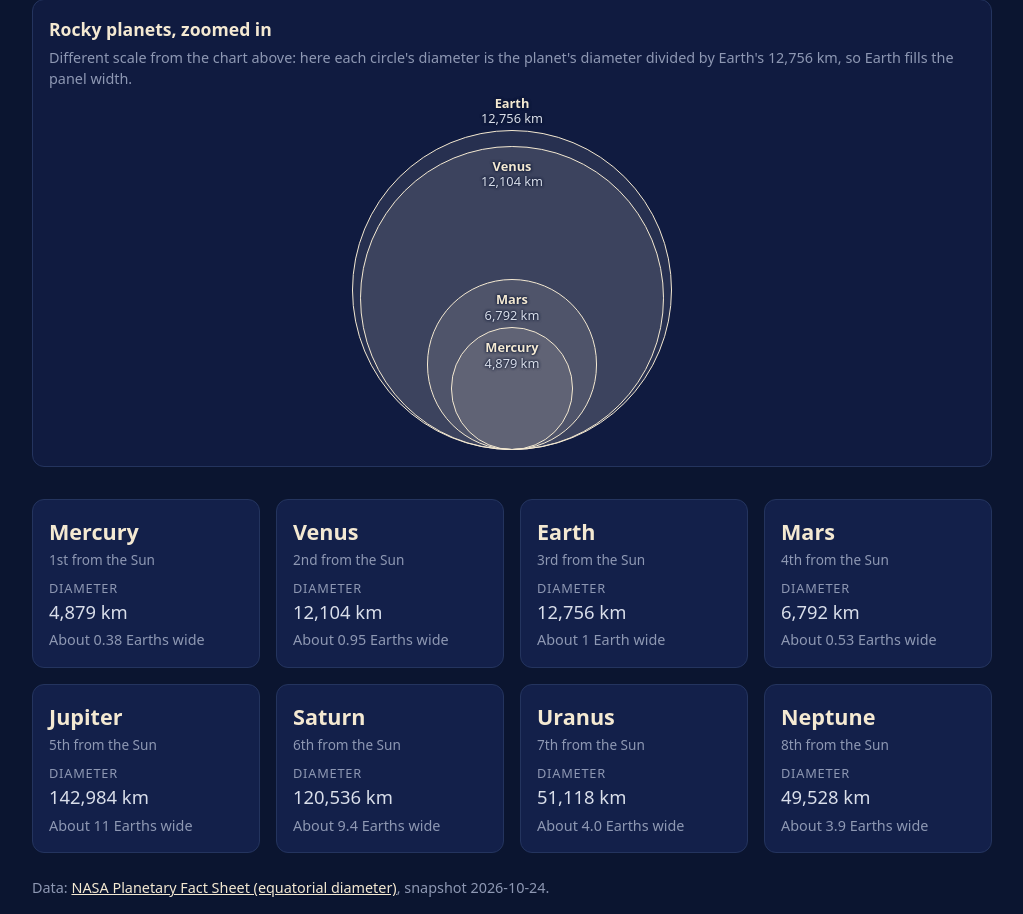
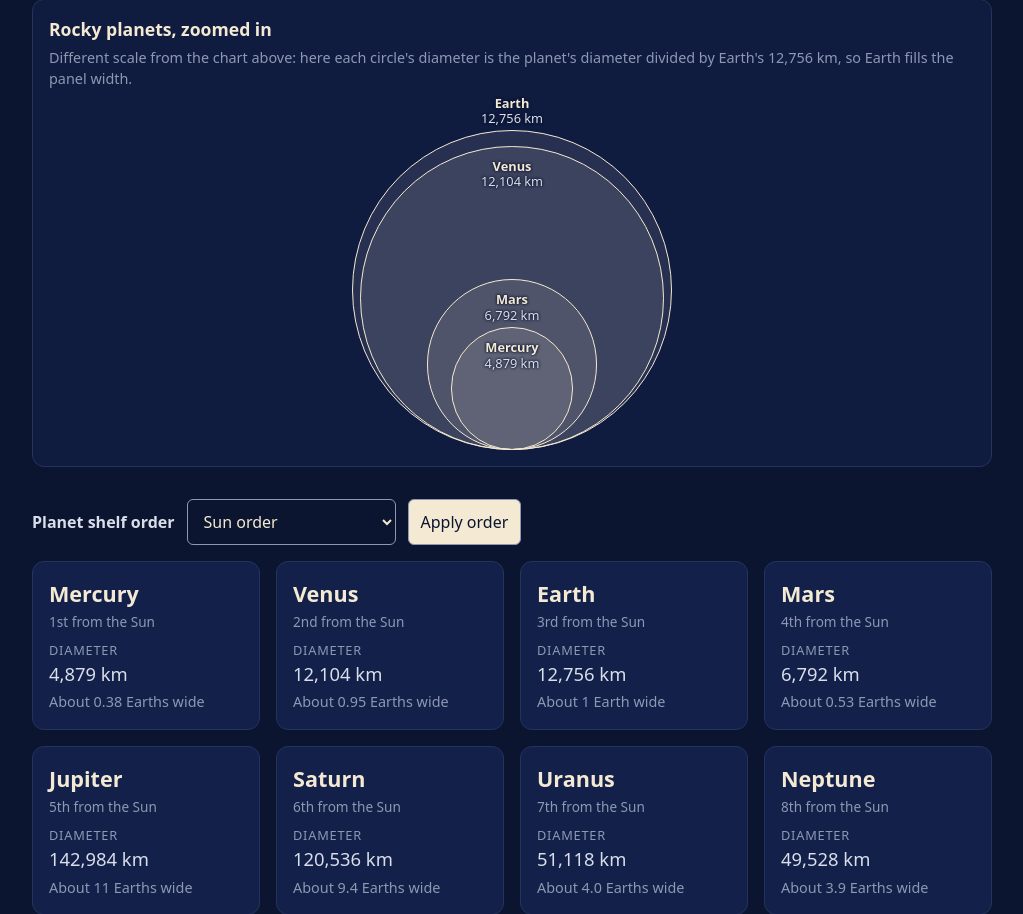
Before and after one commit to l33tfleet/loop-build-test, a FastAPI app: page / in a window 1280 px wide. Shown: the part 990-1904 px from the top of the page, without its empty margins (128-1151 px from the left). Run offline with FastAPI, Linux system fonts and the light colour scheme.

Commit message:
Add persistent planet shelf sorting with age preservation
Cover all orders, fallback, and slug ties with 13 regression cases confirmed failing before implementation. `make check` passes: 84 tests and Ruff clean.

Screenshot blocked by Chromium sandbox error: Operation not permitted.

Refs #4

```diff
--- a/app/main.py
+++ b/app/main.py
@@ -54,10 +54,17 @@
 
 
 @app.get("/", response_class=HTMLResponse)
-def home(request: Request, age: str | None = None):
+def home(request: Request, age: str | None = None, sort: str = "sun"):
+    sort_keys = {
+        "sun": lambda p: (p["order"], p["name"].lower()),
+        "diameter": lambda p: (-p["diameter_km"], p["name"].lower()),
+        "year": lambda p: (ORBITAL_PERIOD_DAYS[p["name"]], p["name"].lower()),
+    }
+    if sort not in sort_keys:
+        sort = "sun"
     earth = next(p for p in SNAPSHOT["planets"] if p["name"] == "Earth")
     planets = [{**p, "ordinal": _ordinal(p["order"]), "earths": _earths(p["diameter_km"], earth["diameter_km"])}
-               for p in sorted(SNAPSHOT["planets"], key=lambda p: p["order"])]
+               for p in sorted(SNAPSHOT["planets"], key=sort_keys["sun"])]
     largest = max(planets, key=lambda p: p["diameter_km"])
     # Linear scale: each circle's diameter is diameter / largest diameter, so the largest planet fills the track.
     scale = [{**p, "width_pct": round(100 * p["diameter_km"] / largest["diameter_km"], 4)} for p in planets]
@@ -66,7 +73,8 @@
     rocky = [{**p, "width_pct": round(100 * p["diameter_km"] / earth["diameter_km"], 4)}
              for p in planets if p["name"] in ROCKY]
     rocky = _place_labels(rocky)
-    context = {"planets": planets, "scale": scale, "largest": largest, "rocky": rocky, "earth": earth,
+    context = {"planets": sorted(planets, key=sort_keys[sort]), "sort": sort,
+               "scale": scale, "largest": largest, "rocky": rocky, "earth": earth,
                "source": SNAPSHOT["source"]}
     birthdays = []
     age_error = None
--- a/static/arcade.css
+++ b/static/arcade.css
@@ -15,6 +15,13 @@
 .planet-card .earths { margin: 4px 0 0; color: var(--muted); font-size: 0.9rem; }
 .source { max-width: 960px; margin: 24px auto 0; color: var(--muted); font-size: 0.9rem; overflow-wrap: anywhere; }
 .source a { color: var(--paper); }
+.shelf-sort { display: flex; flex-wrap: wrap; align-items: center; gap: 12px; margin: 0 0 16px; }
+.shelf-sort label { font-weight: 600; }
+.shelf-sort select, .shelf-sort button { max-width: 100%; padding: 10px 12px; border: 1px solid var(--muted);
+                                      border-radius: 6px; font: inherit; }
+.shelf-sort select { background: var(--navy); color: var(--paper); }
+.shelf-sort button { background: var(--paper); color: var(--navy); cursor: pointer; }
+.shelf-sort :focus-visible { outline: 3px solid #b3ceff; outline-offset: 3px; }
 
 .birthday-booth { margin-bottom: 24px; padding: 20px; border: 1px solid #536694; border-radius: 12px; background: #13204a; }
 .birthday-booth h2 { margin: 0; color: var(--paper); }
--- a/templates/index.html
+++ b/templates/index.html
@@ -16,6 +16,7 @@
       <h2 id="birthday-title">Planet birthdays</h2>
       <p id="birthday-note">How many trips around the Sun? A toy year conversion, not a calendar-date calculation.</p>
       <form action="/" method="get">
+        <input type="hidden" name="sort" value="{{ sort }}">
         <label for="earth-age">Earth age (years)</label>
         <div class="birthday-controls">
           <input id="earth-age" name="age" type="number" min="0" max="120" step="any" required
@@ -76,6 +77,16 @@
         {% endfor %}
       </ol>
     </section>
+    <form class="shelf-sort" action="/" method="get">
+      <label for="planet-sort">Planet shelf order</label>
+      <select id="planet-sort" name="sort">
+        <option value="sun"{% if sort == "sun" %} selected{% endif %}>Sun order</option>
+        <option value="diameter"{% if sort == "diameter" %} selected{% endif %}>Largest diameter first</option>
+        <option value="year"{% if sort == "year" %} selected{% endif %}>Shortest year first</option>
+      </select>
+      {% if age != "" %}<input type="hidden" name="age" value="{{ age }}">{% endif %}
+      <button type="submit">Apply order</button>
+    </form>
     <section class="shelf" aria-label="Planet shelf">
       {% for p in planets %}
       <article class="planet-card" data-order="{{ p.order }}">
```
Also changed, not shown: tests/regressions/test_planet_sort.py (added, +83 -0 lines).
